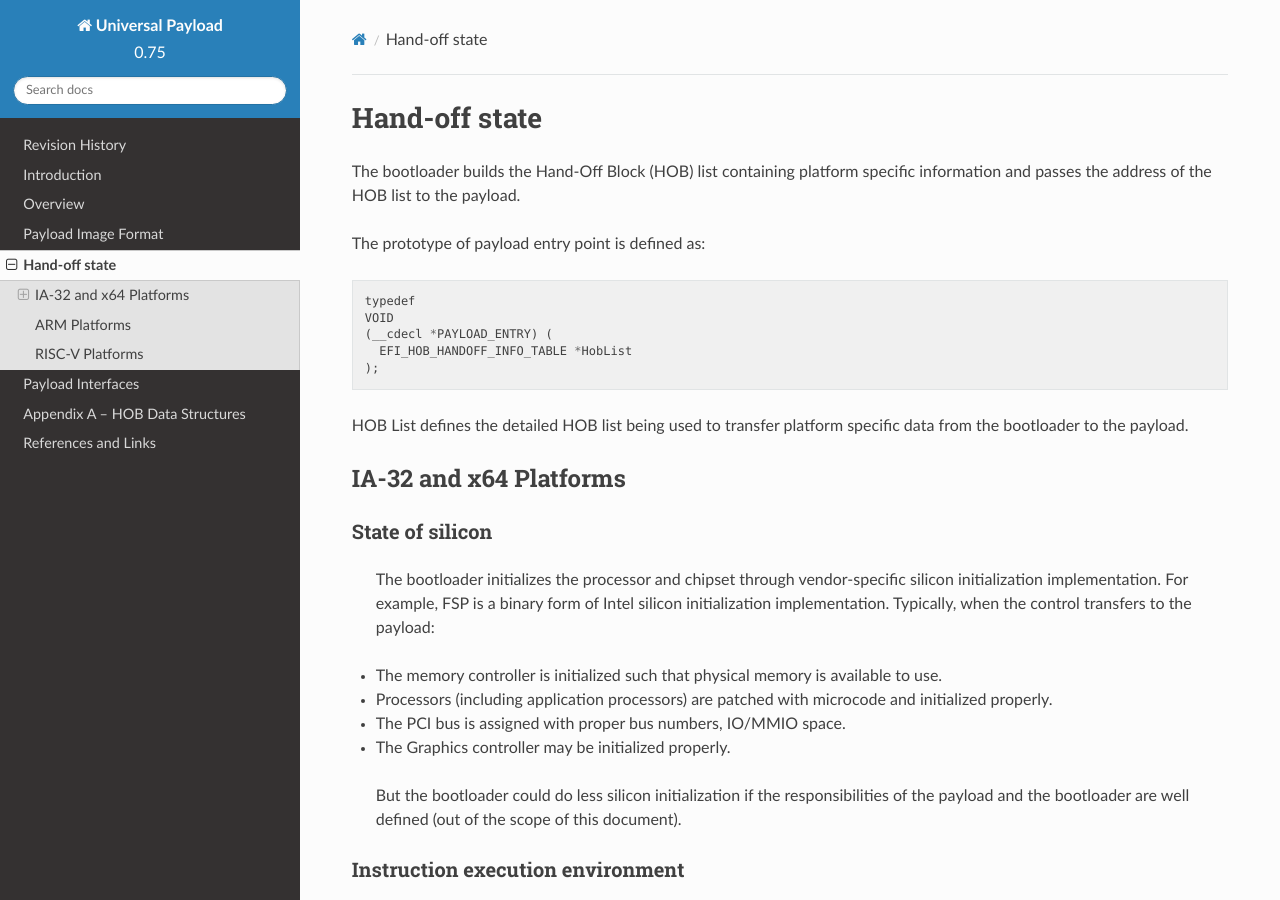
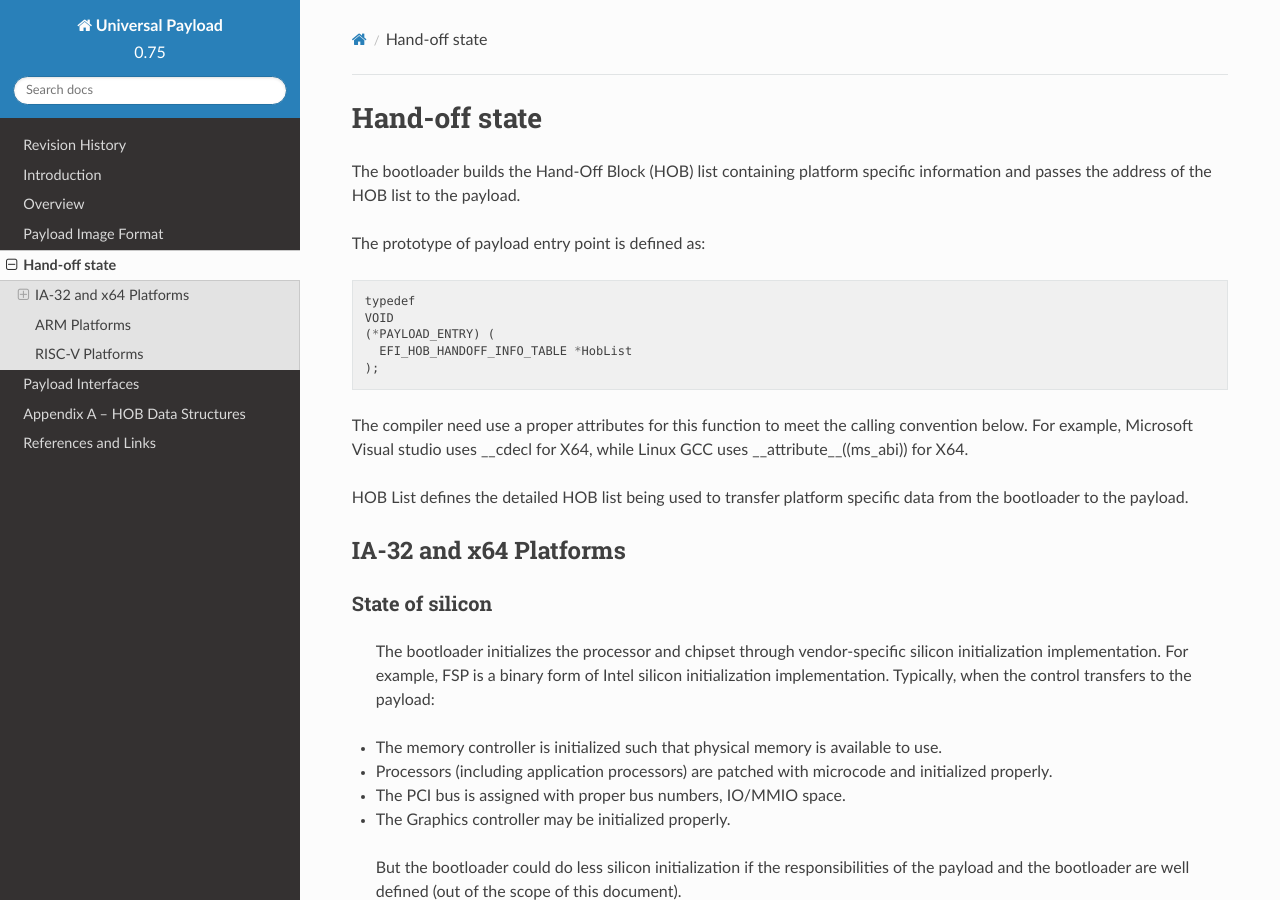
Before and after one commit to UniversalScalableFirmware/documentation, a Sphinx documentation site: the page built from source/hand-off-state/index.rst, in a window 1280 px wide and 900 px high. Built offline with Sphinx 7.4.7 and the Read the Docs theme 2.0.0, drawn with Linux system fonts in a browser that asks for light colours.

Commit message:
Fix confusing on the calling convention.
Signed-off-by: Jiewen Yao <jiewen.yao@intel.com>

```diff
--- a/source/hand-off-state/index.rst
+++ b/source/hand-off-state/index.rst
@@ -9,9 +9,12 @@ The prototype of payload entry point is defined as::
 
   typedef
   VOID
-  (__cdecl *PAYLOAD_ENTRY) (
+  (*PAYLOAD_ENTRY) (
     EFI_HOB_HANDOFF_INFO_TABLE *HobList
   );
+
+The compiler need use a proper attributes for this function to meet the calling convention below.
+For example, Microsoft Visual studio uses __cdecl for X64, while Linux GCC uses __attribute__((ms_abi)) for X64.
 
 HOB List defines the detailed HOB list being used to transfer
 platform specific data from the bootloader to the payload.
```
